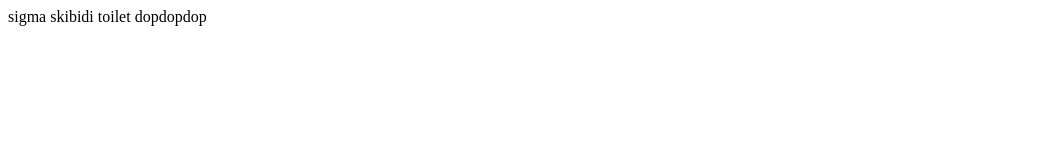
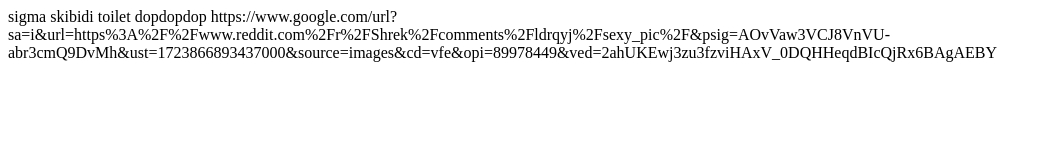
Before and after one commit to Karstenpogi/kumakainngtaokapagdimatino, a plain HTML site: page index.html in a window 1280 px wide. Shown: the whole page, without its empty margins (0-1051 px from the left). Drawn offline with Linux system fonts and the light colour scheme.

Commit message:
Update index.html

```diff
--- a/index.html
+++ b/index.html
@@ -14,5 +14,7 @@
   </head>
   <body>
    sigma skibidi toilet dopdopdop
+
+    https://www.google.com/url?sa=i&url=https%3A%2F%2Fwww.reddit.com%2Fr%2FShrek%2Fcomments%2Fldrqyj%2Fsexy_pic%2F&psig=AOvVaw3VCJ8VnVU-abr3cmQ9DvMh&ust=1723866893437000&source=images&cd=vfe&opi=89978449&ved=2ahUKEwj3zu3fzviHAxV_0DQHHeqdBIcQjRx6BAgAEBY
   </body>
 </html>
```
